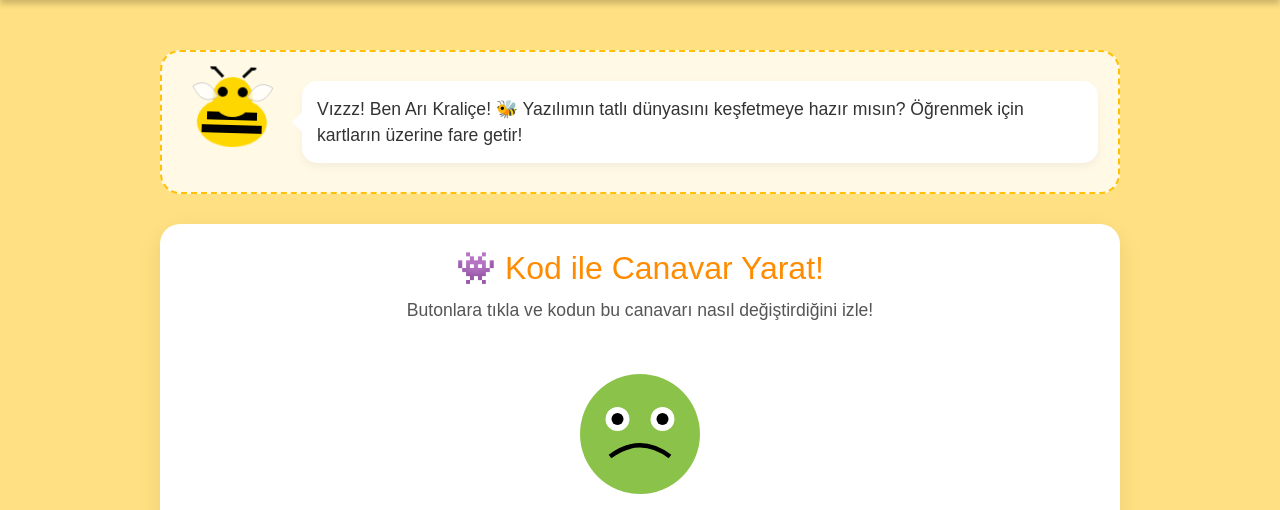
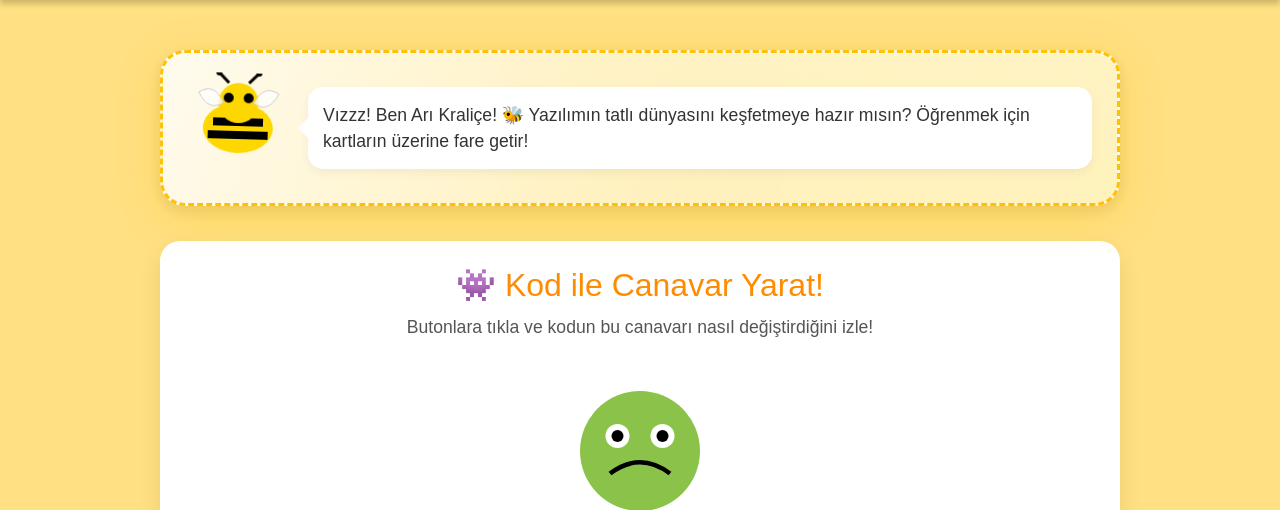
Before and after one commit to zulfucankarakus/BilgeAri-Cocuklar-Icin-Etkilesimli-Ogrenme-Platformu-mainson, an ASP.NET Core app: page /Home/kodlamauzmani in a window 1280 px wide. Shown: the part 124-634 px from the top of the page. Run offline with ASP.NET Core 8, Linux system fonts and the light colour scheme; the visitor is signed in with stand-in values (Sample User, id 1).

Commit message:
auto-commit for 2b0abe92-f264-4816-b5b2-ee17aae6740b

```diff
--- a/BilgeAri-Cocuklar-Icin-Etkilesimli-Ogrenme-Platformu-main/wwwroot/css/kodlamauzmani.css
+++ b/BilgeAri-Cocuklar-Icin-Etkilesimli-Ogrenme-Platformu-main/wwwroot/css/kodlamauzmani.css
@@ -174,17 +174,56 @@
             align-items: center;
             justify-content: center;
 
-            /* Yarı saydam beyaz arka plan */
-            background: rgba(255, 255, 255, 0.8);
+            /* Modern gradient arka plan */
+            background: linear-gradient(135deg,
+                rgba(255, 255, 255, 0.95) 0%,
+                rgba(255, 245, 200, 0.95) 100%);
 
-            /* Kesik çizgili sarı kenarlık */
-            border: 2px dashed #ffc107;
-            border-radius: 20px;
-            padding: 20px;
-            margin-bottom: 30px;
+            /* Renkli kesik çizgili kenarlık */
+            border: 3px dashed #ffc107;
+            border-radius: 25px;
+            padding: 25px;
+            margin-bottom: 35px;
 
             /* Arka planı bulanıklaştır (cam efekti) */
-            backdrop-filter: blur(3px);
+            backdrop-filter: blur(10px);
+
+            /* Güçlü gölge efekti */
+            box-shadow:
+                0 10px 40px rgba(255, 193, 7, 0.3),
+                0 5px 15px rgba(0, 0, 0, 0.1),
+                inset 0 1px 0 rgba(255, 255, 255, 0.8);
+
+            /* Hover animasyonu */
+            transition: all 0.4s cubic-bezier(0.175, 0.885, 0.32, 1.275);
+            position: relative;
+            overflow: hidden;
+        }
+
+        /* Parlayan arka plan efekti */
+        .mascot-container::before {
+            content: '';
+            position: absolute;
+            top: -50%;
+            left: -50%;
+            width: 200%;
+            height: 200%;
+            background: radial-gradient(circle, rgba(255,193,7,0.15) 0%, transparent 70%);
+            animation: rotate 10s linear infinite;
+        }
+
+        .mascot-container:hover {
+            transform: translateY(-5px);
+            box-shadow:
+                0 15px 50px rgba(255, 193, 7, 0.4),
+                0 8px 20px rgba(0, 0, 0, 0.15),
+                inset 0 1px 0 rgba(255, 255, 255, 1);
+            border-color: #ff9800;
+        }
+
+        @@keyframes rotate {
+            0% { transform: rotate(0deg); }
+            100% { transform: rotate(360deg); }
         }
 
         /* Arı SVG'si: Boyut ve konum ayarları */
```
